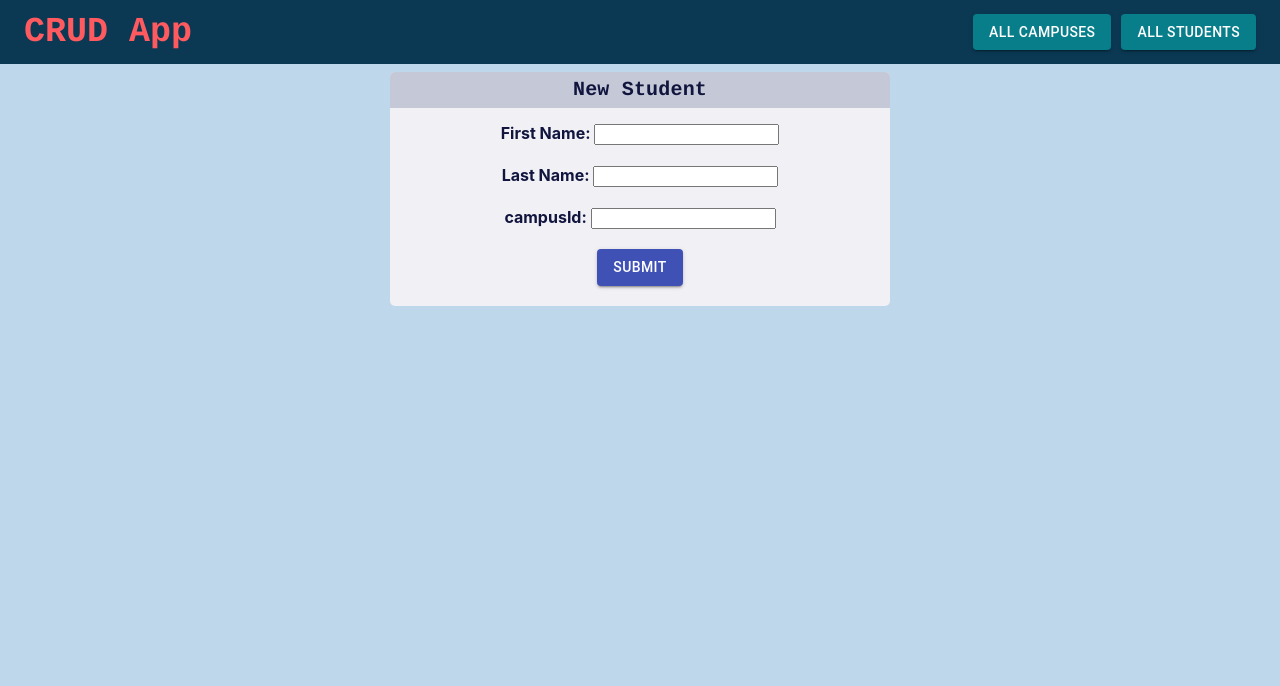
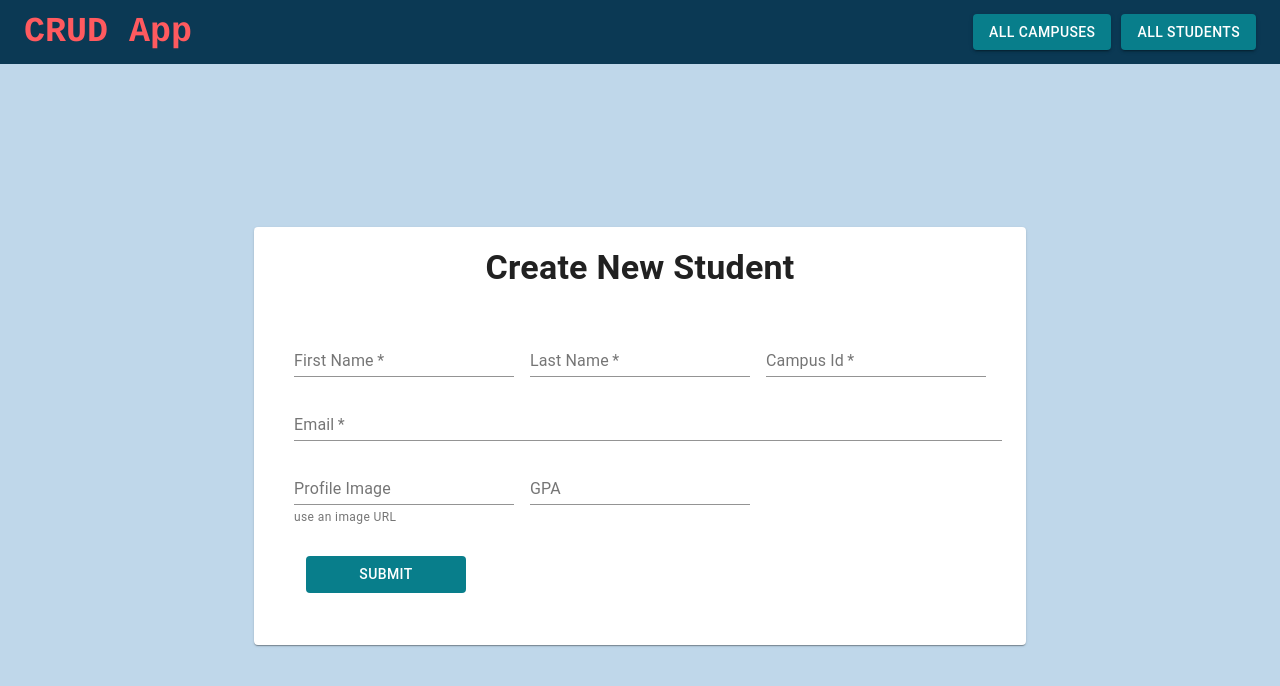
Before and after one commit to DQ-Web/final_project, a React (Create React App) app in the folder frontend/: page /newstudent in a window 1280 px wide. Shown: the top 686 px of the page. Built offline with nearby package versions, Linux system fonts and the light colour scheme.

Commit message:
working styled edit form

```diff
--- a/frontend/src/components/NewState/EditStudent.js
+++ b/frontend/src/components/NewState/EditStudent.js
@@ -34,7 +34,7 @@ const useStyles = makeStyles((theme) => ({
   },
 }));
 
-const EditStudent = () => {
+const EditStudent = ({ handleChange, handleSubmit }) => {
   const classes = useStyles();
 
   return (
@@ -43,29 +43,52 @@ const EditStudent = () => {
         <Typography variant="h4" className={classes.title}>
           Create New Student
         </Typography>
-        <form className={classes.formContainer}>
+        <form
+          className={classes.formContainer}
+          onSubmit={(e) => handleSubmit(e)}
+        >
           <div>
-            <TextField required id="first-name" label="First Name" />
-            <TextField required id="last-name" label="Last Name" />
+            <TextField
+              required
+              name="firstname"
+              label="First Name"
+              onChange={(e) => handleChange(e)}
+            />
+            <TextField
+              required
+              name="lastname"
+              label="Last Name"
+              onChange={(e) => handleChange(e)}
+            />
+            <TextField
+              required
+              name="campusId"
+              label="Campus Id"
+              onChange={(e) => handleChange(e)}
+            />
           </div>
 
           <TextField
             required
-            id="email"
+            name="email"
             label="Email"
             style={{ width: "100%" }}
+            onChange={(e) => handleChange(e)}
           />
           <div>
             <TextField
-              id="imageUrl"
+              name="imageUrl"
               label="Profile Image"
               helperText="use an image URL"
+              onChange={(e) => handleChange(e)}
             />
-            <TextField required id="gpa" label="GPA" />
+            <TextField name="gpa" label="GPA" />
           </div>
+
+          <Button className={classes.btn} type="submit">
+            Submit
+          </Button>
         </form>
-
-        <Button className={classes.btn}>Submit</Button>
       </Paper>
     </div>
   );
--- a/frontend/src/components/NewState/EditStudentContainer.js
+++ b/frontend/src/components/NewState/EditStudentContainer.js
@@ -1,8 +1,7 @@
 import { Component } from "react";
 import { connect } from "react-redux";
 import { Redirect } from "react-router-dom";
-
-import NewStudentView from "../views/NewStudentView";
+import EditStudent from "./EditStudent";
 import { addStudentThunk } from "../../store/thunks";
 
 class NewStudentContainer extends Component {
@@ -13,6 +12,8 @@ class NewStudentContainer extends Component {
       lastname: "",
       campusId: null,
       email: "",
+      imageUrl: "",
+      gpa: 0.0,
       redirect: false,
       redirectId: null,
     };
@@ -30,7 +31,9 @@ class NewStudentContainer extends Component {
     let student = {
       firstname: this.state.firstname,
       lastname: this.state.lastname,
-      email: "email@email.com",
+      email: this.state.email,
+      imageUrl: this.state.imageUrl,
+      gpa: this.state.gpa,
       campusId: this.state.campusId,
     };
     console.log("student", student);
@@ -42,6 +45,8 @@ class NewStudentContainer extends Component {
       firstname: "",
       lastname: "",
       email: "",
+      imageUrl: "",
+      gpa: 0.0,
       campusId: null,
       redirect: true,
       redirectId: newStudent.id,
@@ -57,7 +62,7 @@ class NewStudentContainer extends Component {
       return <Redirect to={`/student/${this.state.redirectId}`} />;
     }
     return (
-      <NewStudentView
+      <EditStudent
         handleChange={this.handleChange}
         handleSubmit={this.handleSubmit}
       />
```
